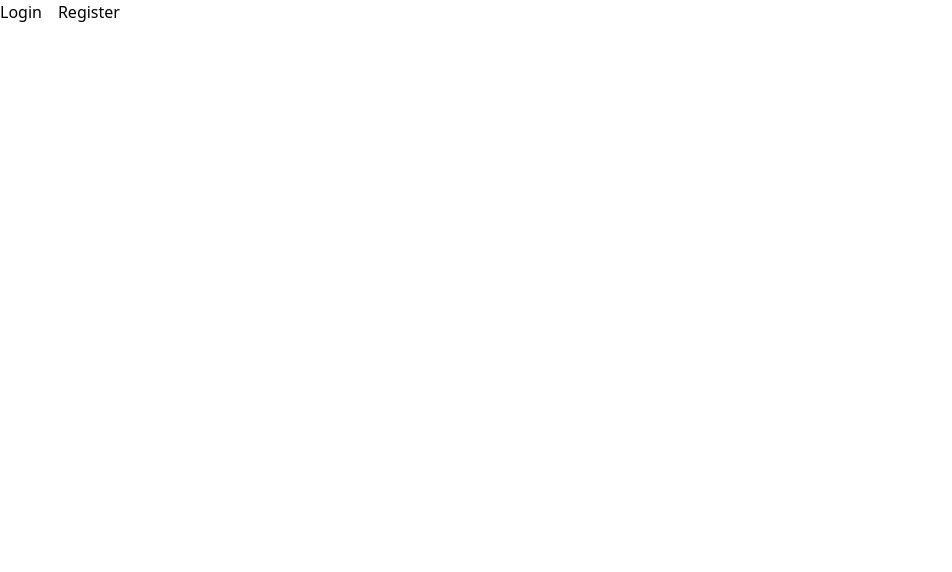
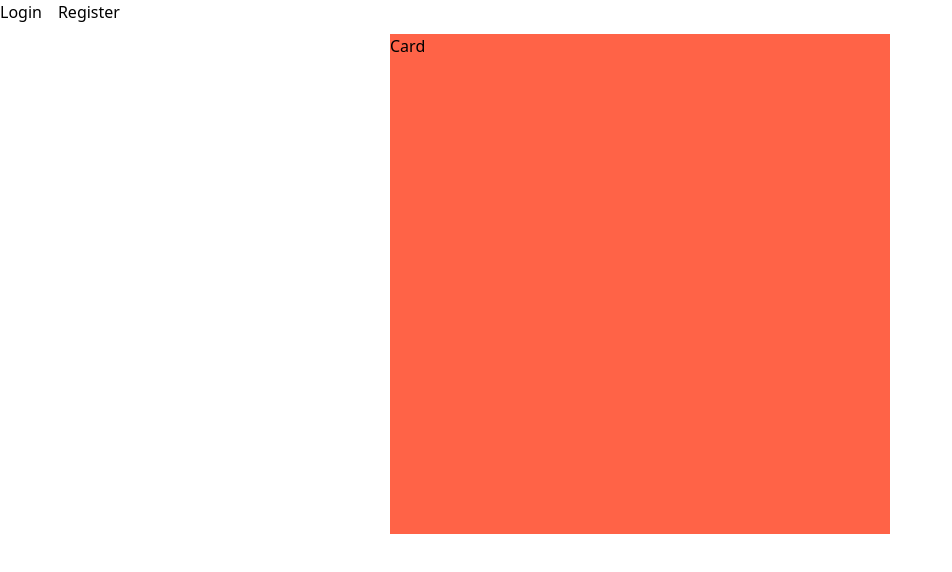
Before and after one commit to peezlepass/final-project, a React (Create React App) app in the folder client/: page /memorygame in a window 1280 px wide. Before the commit this address had no page. Shown: the top 572 px of the page, without its empty margins (0-952 px from the left). Built offline with nearby package versions, Linux system fonts and the light colour scheme.

Commit message:
Start make Memory Game

```diff
--- a/client/src/components/App.jsx
+++ b/client/src/components/App.jsx
@@ -6,6 +6,7 @@ import Login from "../components/Login/Login";
 import Register from "../components/Register/Register";
 import Layout from "./Layout/Layout";
 import { MainPage } from "./MainPage/MainPage";
+import { MemoryBoard } from "./MEMORY_GAME/Board/MemoryBoard";
 
 export default function App() {
   return (
@@ -15,6 +16,7 @@ export default function App() {
         <Route path="/register" element={<Register></Register>} />
         <Route path="/" element={<MainPage />} />
         <Route path="/quiz" element={<Board />} />
+        <Route path="/memorygame" element={<MemoryBoard />} />
       </Routes>
     </Layout>
   );
--- /dev/null
+++ b/client/src/components/MEMORY_GAME/Board/MemoryBoard.jsx
@@ -0,0 +1,13 @@
+import React from "react";
+import { Card } from "../Card/Card";
+import styles from "./MemoryBoard.module.css";
+
+export const MemoryBoard = () => {
+  return (
+    <>
+      <div className={styles.board}>
+        <Card />
+      </div>
+    </>
+  );
+};
--- /dev/null
+++ b/client/src/components/MEMORY_GAME/Board/MemoryBoard.module.css
@@ -0,0 +1,6 @@
+.board {
+  width: 500px;
+  height: 500px;
+  background: tomato;
+  margin: 10px auto;
+}
--- /dev/null
+++ b/client/src/components/MEMORY_GAME/Card/Card.jsx
@@ -0,0 +1,6 @@
+import React from "react";
+import styles from "./Card.module.css";
+
+export const Card = () => {
+  return <div>Card</div>;
+};
--- a/client/src/components/MainPage/MainPage.jsx
+++ b/client/src/components/MainPage/MainPage.jsx
@@ -17,6 +17,9 @@ export const MainPage = () => {
       <Link to="/fashcards" className={styles.game}>
         Flash cards
       </Link>
+      <Link to="/memorygame" className={styles.game}>
+        Memory Game
+      </Link>
     </div>
   );
 };
--- a/client/src/components/QUIZ_GAME/Board/Board.jsx
+++ b/client/src/components/QUIZ_GAME/Board/Board.jsx
@@ -1,17 +1,32 @@
 import React from "react";
+import * as action from "../../../redux/reducers/quizReducer/actions";
 import { useSelector, useDispatch } from "react-redux";
-import * as action from "../../../redux/reducers/quizReducer/actions";
+import { useNavigate } from "react-router-dom";
 import { EndGame } from "../EndGame/EndGame";
 import { Game } from "../Game/Game";
+import styles from "./Board.module.css";
 
 export const Board = () => {
   const questions = useSelector((state) => state.quiz.allQuestions);
   const step = useSelector((state) => state.quiz.step);
+  const navigate = useNavigate();
   const dispatch = useDispatch();
 
   React.useEffect(() => {
     dispatch(action.getQuestions());
   }, [dispatch]);
 
-  return <>{questions.length !== step ? <Game /> : <EndGame />}</>;
+  const exitGame = () => {
+    dispatch(action.restartGame());
+    navigate("/");
+  };
+
+  return (
+    <>
+      <button className={styles.btn} onClick={exitGame}>
+        Main menu
+      </button>
+      {questions.length !== step ? <Game /> : <EndGame />}
+    </>
+  );
 };
--- /dev/null
+++ b/client/src/components/QUIZ_GAME/Board/Board.module.css
@@ -0,0 +1,3 @@
+.btn {
+  background: gray;
+}
```
Also changed, not shown: client/src/components/MEMORY_GAME/Card/Card.module.css (added).
